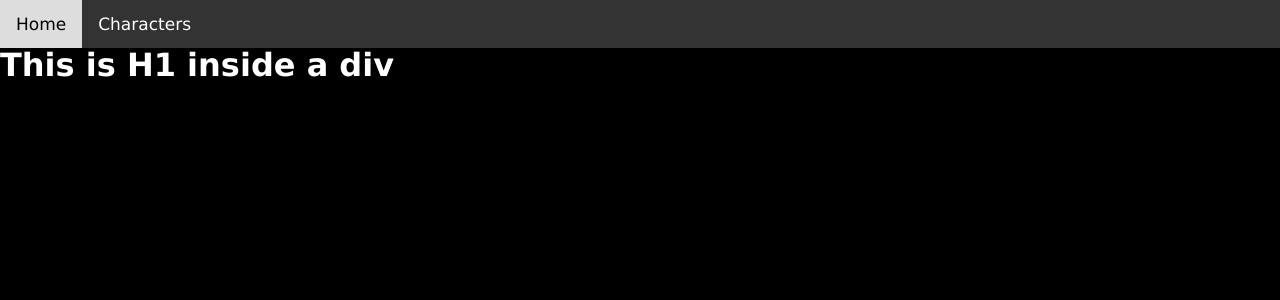
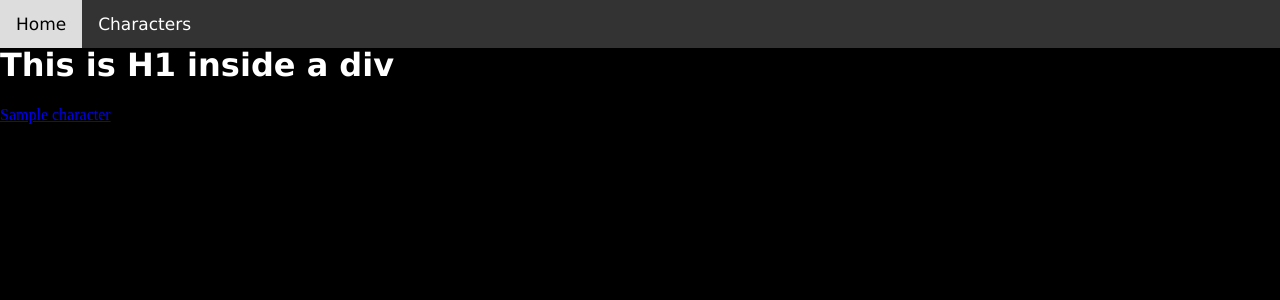
Before and after one commit to mudrakpatel/NodeWebsite, a Node project: template public/Templates/characters.ejs in a window 1280 px wide. Shown: the top 300 px of the page. Run offline with Node 20 templates, Linux system fonts and the light colour scheme; the template is opened without the code that fills it: most values are stand-ins (such as "Sample title", 1, 10 or a date in 2020); some libraries are stand-ins or nearby versions.

Commit message:
Sample template with test data test time

```diff
--- a/public/Templates/characters.ejs
+++ b/public/Templates/characters.ejs
@@ -5,6 +5,15 @@
 <% include navbar.ejs %>
  <div id="container">
      <h1>This is H1 inside a div</h1>
+     <div class="linksDiv">
+        <% for(var index = 0; index < appData.charactersArray.length; index++){ %>
+            <div class="characterLink">
+                <a href='character.ejs/<%= appData.charactersArray[index] %>'>
+                <%= appData.charactersArray[index].characterFirstName %>
+                </a>
+            </div>
+        <% } %>
+     </div>
  </div>
 </body>
 <script src="https://cdnjs.cloudflare.com/ajax/libs/twitter-bootstrap/2.3.2/js/bootstrap.min.js"></script>
```
